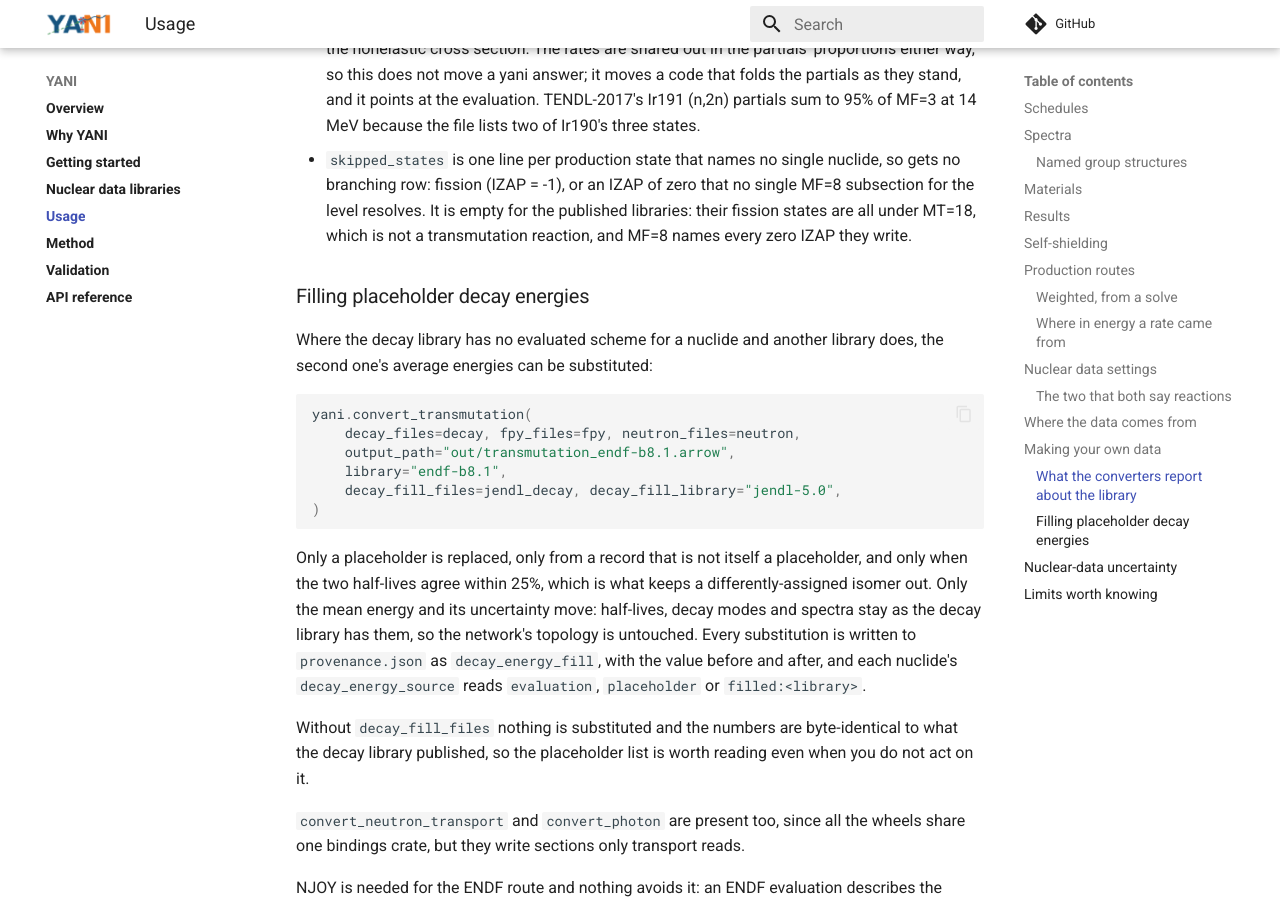
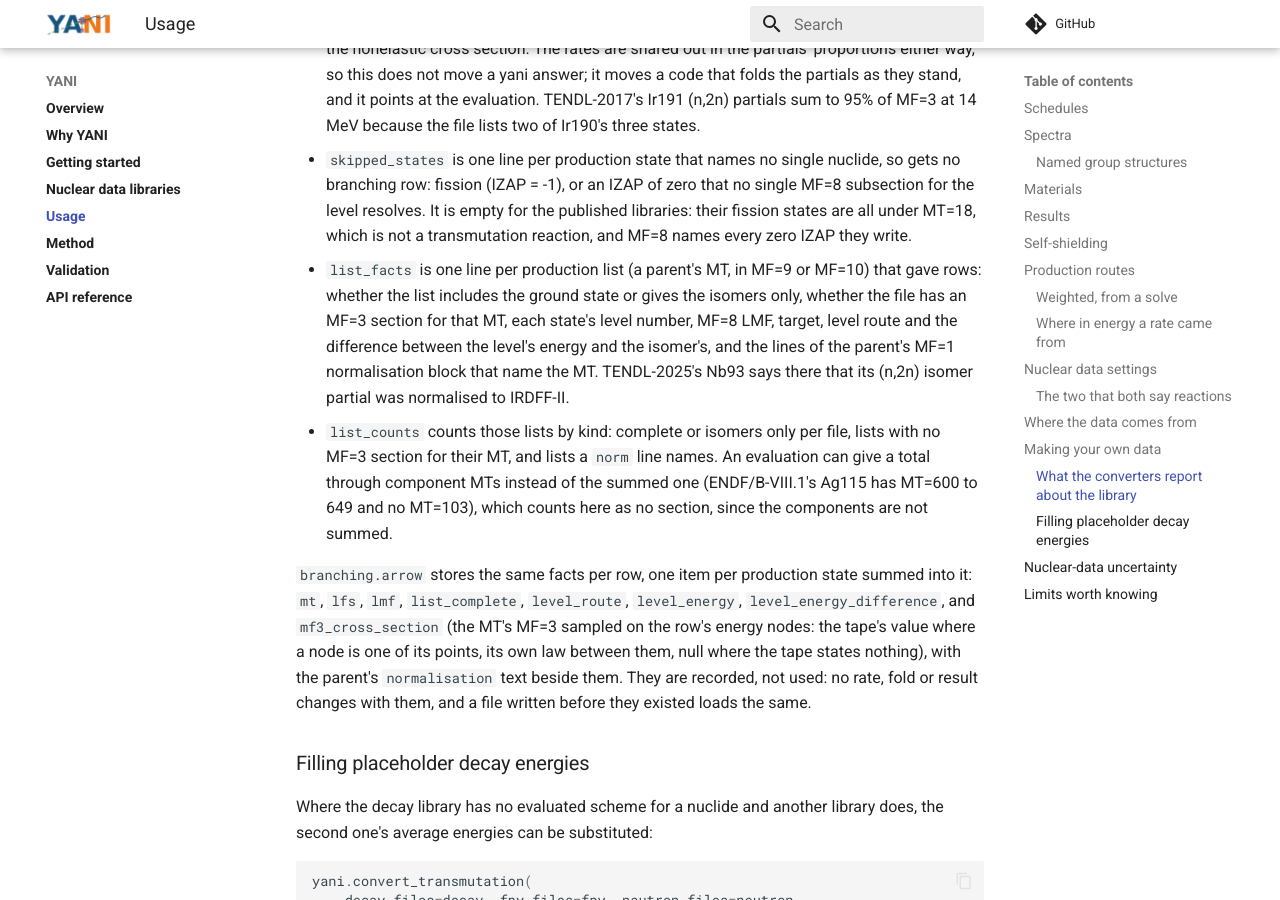
Before and after one commit to fusion-neutronics/yani, an MkDocs documentation site: the page built from docs/usage.md, in a window 1280 px wide and 900 px high, scrolled down 13716 px. Built offline with MkDocs 1.6.1 and Material for MkDocs 9.7.7, drawn with Linux system fonts in a browser that asks for light colours; comment, search, counter and statistics services are not loaded.

Commit message:
Document the branching list facts
convert_branching returns list_facts and list_counts, and branching.arrow
stores the same facts per row (mt, lfs, lmf, list_complete, level_route,
level_energy, level_energy_difference, mf3_cross_section, normalisation).
Say what each holds and that no rate reads them.

```diff
--- a/docs/usage.md
+++ b/docs/usage.md
@@ -661,6 +661,27 @@ is what decides whether to publish:
   no single MF=8 subsection for the level resolves. It is empty for the published
   libraries: their fission states are all under MT=18, which is not a
   transmutation reaction, and MF=8 names every zero IZAP they write.
+* `list_facts` is one line per production list (a parent's MT, in MF=9 or
+  MF=10) that gave rows: whether the list includes the ground state or gives
+  the isomers only, whether the file has an MF=3 section for that MT, each
+  state's level number, MF=8 LMF, target, level route and the difference
+  between the level's energy and the isomer's, and the lines of the parent's
+  MF=1 normalisation block that name the MT. TENDL-2025's Nb93 says there that
+  its (n,2n) isomer partial was normalised to IRDFF-II.
+* `list_counts` counts those lists by kind: complete or isomers only per file,
+  lists with no MF=3 section for their MT, and lists a `norm` line names. An
+  evaluation can give a total through component MTs instead of the summed one
+  (ENDF/B-VIII.1's Ag115 has MT=600 to 649 and no MT=103), which counts here as
+  no section, since the components are not summed.
+
+`branching.arrow` stores the same facts per row, one item per production state
+summed into it: `mt`, `lfs`, `lmf`, `list_complete`, `level_route`,
+`level_energy`, `level_energy_difference`, and `mf3_cross_section` (the MT's
+MF=3 sampled on the row's energy nodes: the tape's value where a node is one of
+its points, its own law between them, null where the tape states nothing), with
+the parent's `normalisation` text beside them. They are recorded, not used: no
+rate, fold or result changes with them, and a file written before they existed
+loads the same.
 
 ### Filling placeholder decay energies
 
```
